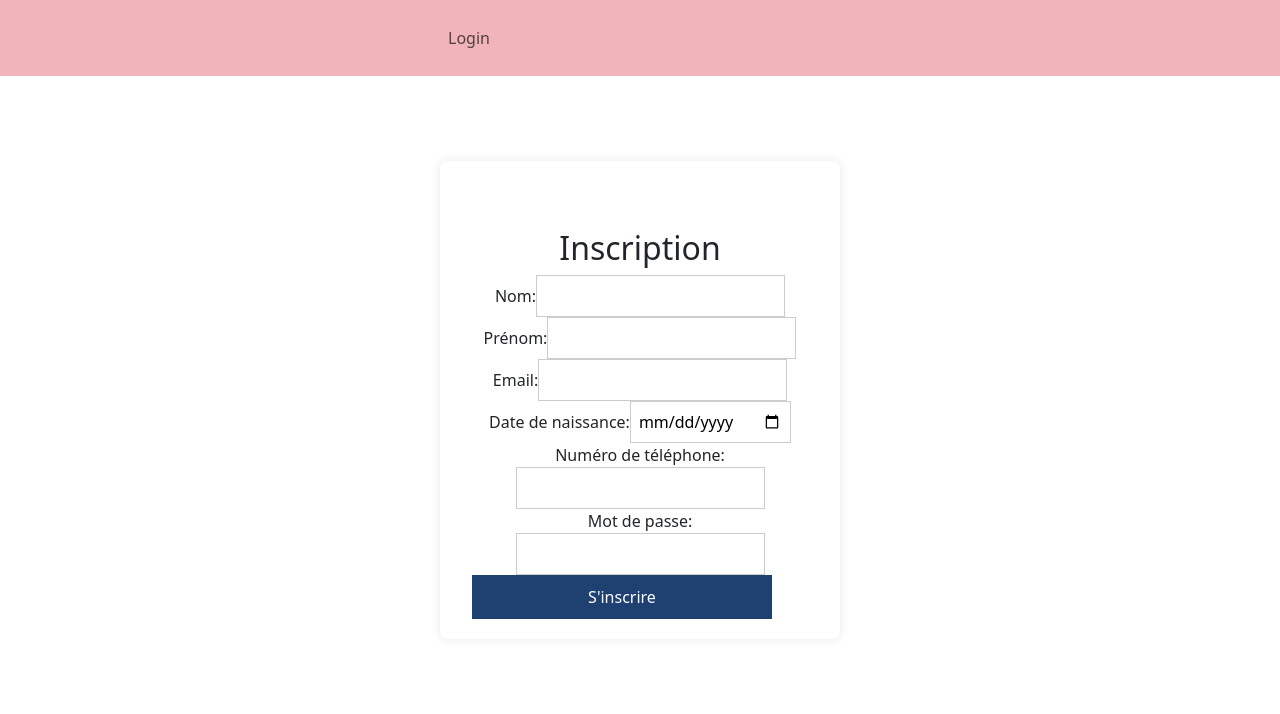
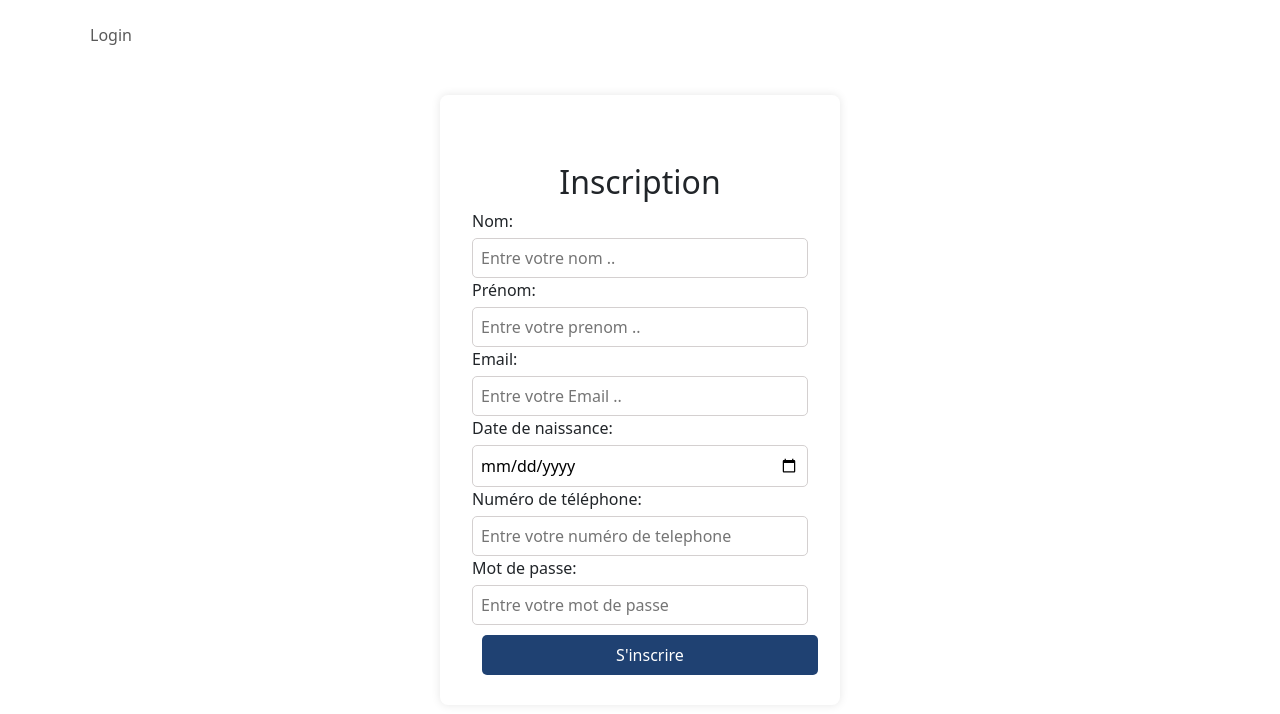
Before and after one commit to talbinour/cvgenerator, a React (Create React App) app in the folder client/: page /sign-up in a window 1280 px wide. Shown: the top 714 px of the page. Built offline with nearby package versions, Linux system fonts and the light colour scheme.

Commit message:
frontend

```diff
--- a/client/src/App.css
+++ b/client/src/App.css
@@ -6,15 +6,15 @@
 }
 
 .navbar {
-  background-color: #F1B4BB;
+  background-color: white;
 }
 
 .navbar-nav {
-  padding: 10px;
+  padding: 7px;
 }
 
 .nav-link {
-  color: white;
+  color: rgb(165, 58, 58);
   margin-right: 10px;
   font-weight: bold;
   text-decoration: none;
--- a/client/src/Login.css
+++ b/client/src/Login.css
@@ -1,3 +1,58 @@
+.login-page{
+  width:100%q;
+  align-items: center;
+}
+.login-form{
+  border-radius: 10px;
+  display: flex;
+  flex-direction: column;
+  align-items: self-start;
+}
+.login-page p{
+  color: #718096;
+  font-size: 15px;
+  margin-top:9px;
+}
+.login-page h2{
+  font-size: 34px;
+
+}
+.login-page label{
+  font-weight: 500;
+  font-size: 16spx;
+  position: sticky;
+}
+.login-form input{
+  width: 100%;
+  padding: 11px;
+  border: 1px solid #d4d0d0;
+  border-radius: 5px;
+  outline: none;
+  margin-bottom: 14px;
+  margin-top: 9px;
+  font-size: 14px;
+}
+.login-page button{
+  background-color: #1f4172;
+  color: white;
+  border-radius: 5px;
+  border: none;
+  padding: 10;
+  margin: 10px;
+  width: 100%;
+  height: auto;
+  padding: 8px;
+}
+
+.login_page  button{
+  padding: 20px;
+  margin-top: 20px;
+  width: 100%;
+
+}
+
+
+
 /* Styling for the Google login button */
 .login-page .login-with-google-btn {
     transition: background-color 0.3s, box-shadow 0.3s;
@@ -15,17 +70,16 @@
     background-color: white;
     background-repeat: no-repeat;
     background-position: 12px 11px;
-  }
-
-  .login-page .login-with-google-btn:hover {
+}
+.login-page .login-with-google-btn:hover {
     box-shadow: 0 -1px 0 rgba(0, 0, 0, 0.04), 0 2px 4px rgba(0, 0, 0, 0.25);
   }
 
-  .login-page .login-with-google-btn:active {
+.login-page .login-with-google-btn:active {
     background-color: #eeeeee;
   }
 
-  .login-page .login-with-google-btn:focus {
+.login-page .login-with-google-btn:focus {
     outline: none;
     box-shadow:
       0 -1px 0 rgba(0, 0, 0, 0.04),
--- a/client/src/Login.jsx
+++ b/client/src/Login.jsx
@@ -47,21 +47,33 @@ const Login = () => {
   return (
     <div className="login-page">
       <h2 style={{ textAlign: 'center' }}>Connexion</h2>
+      <p>veuiller s'authetifier </p>
       <div className="form">
         <form className="login-form">
           <label>Email:</label>
-          <input type="email" value={email} onChange={(e) => setEmail(e.target.value)} />
+          <input type="email"
+           name="email"
+           placeholder='Entre votre Email'
+           value={email}
+           onChange={(e) => setEmail(e.target.value)} />
 
           <label>Mot de passe:</label>
-          <input type="password" value={motPasse} onChange={(e) => setMotPasse(e.target.value)} />
+          <input type="password"
+           placeholder='Entre votre mot de passe '
+           value={motPasse}
+           onChange={(e) => setMotPasse(e.target.value)} />
 
           <button type="button" onClick={handleLogin}>
             Connexion
           </button>
-          <p className='message'>Not Registerd? <a href="/sign-up">Create an account</a></p>
+
+          <p className='message'>Vous n'avez pas de compte ? <a href="/sign-up">S'inscrire maintenet</a></p>
+
         </form>
-        <button className='login-with-google-btn' onClick={loginWithGoogle}>
-          Sign In With Google
+
+        <button className='login-with-google-btn'
+        onClick={loginWithGoogle}>
+        Se connecter avec Google
         </button>
 
       </div>
--- a/client/src/SignUp.css
+++ b/client/src/SignUp.css
@@ -1,41 +1,55 @@
 /* SignUp.css */
+.signup_page{
+  width: 100%;
+  height: 100%;
 
+
+}
 /* Container styling */
 div {
-    max-width: 400px;
     margin: auto;
-  }
-
-
-  /* Form styling */
-  form {
-    display: flex;
-    flex-direction: column;
-  }
-
-  /* Input styling */
-  input {
-    margin-bottom: 10px;
-    padding: 8px;
-    border: 1px solid #ccc;
-
+    width: 100%;
 
   }
 
-  /* Button styling */
-  button {
-    background-color: #1F4172;
-    color: white;
-    padding: 10px;
-    border: none;
-    border-radius: 4px;
-    width: 300px;
-    cursor: pointer;
-
+form {
+    display: flex;
+    flex-direction: column;
+    border-radius: 10px;
+    display: flex;
+    flex-direction: column;
+    align-items: self-start;
 
   }
+input {
+    width: 100%;
+    height: 100%;
+    padding: 8px;
+    border: 1px solid #d4d0d0;
+    border-radius: 5px;
+    outline: none;
+    margin-bottom: 14px;
+    margin-top: 9px;
+    font-size: 14px;
+  }
+label{
+    font-weight: 500;
+    font-size: 16spx;
+    position: sticky;
+    margin-bottom: 5px;
+  }
+.signup_page button{
+  background-color: #1f4172;
+  color: white;
+  border-radius: 5px;
+  border: none;
+  padding: 10;
+  margin: 10px;
+  width: 100%;
+  height: auto;
+  padding: 8px;
+}
 
-  /* Button hover effect */
-  button:hover {
+.signup_page button:hover {
     background-color: #4b6891;
   }
--- a/client/src/SignUp.jsx
+++ b/client/src/SignUp.jsx
@@ -37,34 +37,51 @@ const SignUp = () => {
   };
 
   return (
-    <div>
+    <div className='signup_page '>
       <h2>Inscription</h2>
       <form onSubmit={handleSubmit}>
-        <div>
           <label>Nom:</label>
-          <input type="text" name="nom" value={formData.nom} onChange={handleInputChange} required />
-        </div>
-        <div>
+          <input type="text"
+          name="nom"
+          placeholder='Entre votre nom ..  '
+          value={formData.nom}
+          onChange={handleInputChange} required />
+
           <label>Prénom:</label>
-          <input type="text" name="prenom" value={formData.prenom} onChange={handleInputChange} required />
-        </div>
-        <div>
+          <input type="text"
+          name="prenom"
+          placeholder='Entre votre prenom ..'
+          value={formData.prenom}
+          onChange={handleInputChange} required />
+
           <label>Email:</label>
-          <input type="email" name="email" value={formData.email} onChange={handleInputChange} required />
-        </div>
-        <div>
+          <input type="email"
+          name="email"
+          placeholder='Entre votre Email .. '
+          value={formData.email}
+          onChange={handleInputChange} required />
+
           <label>Date de naissance:</label>
 
-          <input type="date" name="date_naissance" value={formData.date_naissance} onChange={handleInputChange} required  />
-        </div>
-        <div>
+          <input type="date"
+          name="date_naissance"
+          value={formData.date_naissance}
+          onChange={handleInputChange} required  />
+
           <label>Numéro de téléphone:</label>
-          <input type="tel" name="Nbphone" value={formData.Nbphone} onChange={handleInputChange} required />
-        </div>
-        <div>
+          <input type="tel"
+          name="Nbphone"
+          placeholder='Entre votre numéro de telephone  '
+          value={formData.Nbphone}
+          onChange={handleInputChange} required />
+
           <label>Mot de passe:</label>
-          <input type="password" name="mot_passe" value={formData.mot_passe} onChange={handleInputChange} required />
-        </div>
+          <input type="password"
+          name="mot_passe"
+          placeholder='Entre votre mot de passe '
+          value={formData.mot_passe}
+          onChange={handleInputChange} required />
+
         <button type="submit">S'inscrire</button>
       </form>
     </div>
```
Also changed, not shown: 1 other file (tests, documents, lock files or other folders).
